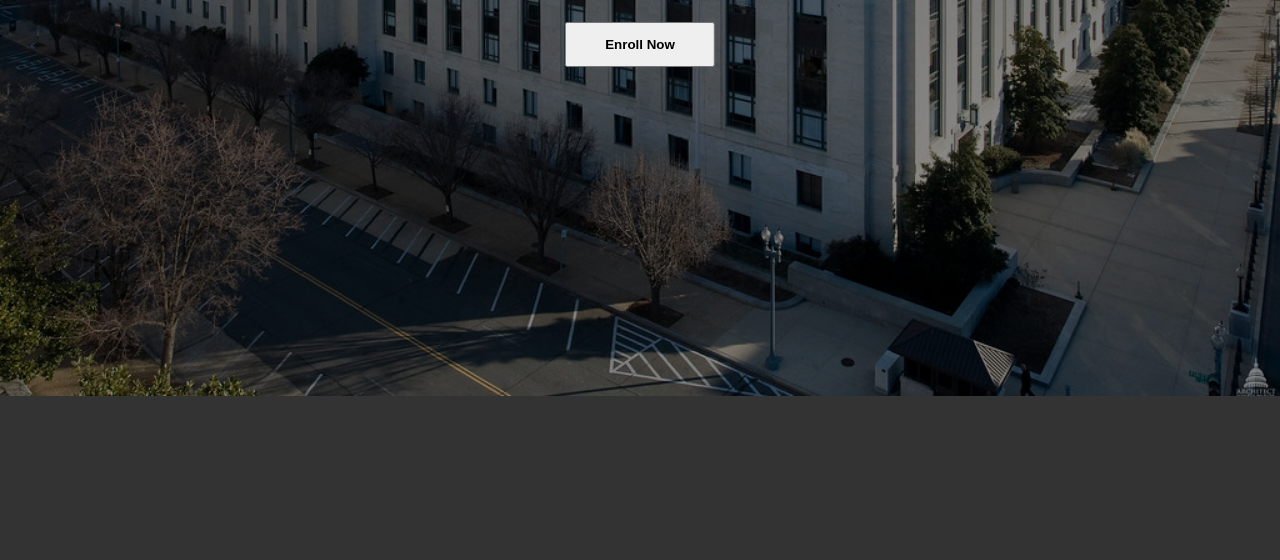
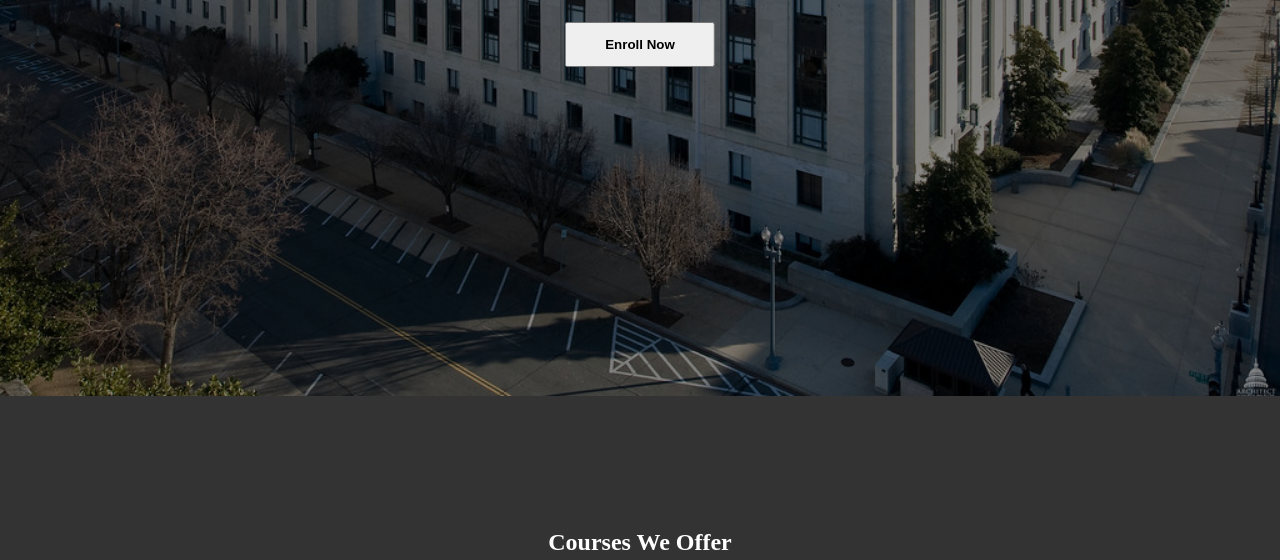
Before and after one commit to Ohidson/University-Web-Site, a plain HTML site: page index.html in a window 1280 px wide. Shown: the part 404-964 px from the top of the page. Before the commit the page ends 800 px from the top, so only its background shows below. Drawn offline with Linux system fonts and the light colour scheme.

Commit message:
updated a section, am off to bird

```diff
--- a/index.html
+++ b/index.html
@@ -14,6 +14,9 @@
       <button type="button" class="btn">Enroll Now</button>
     </div>
   </div>
+  <section id="section">
+    <h1>Courses We Offer</h1>
+  </section>
   <script src="script.js"></script>
 </body>
 </html>
--- a/style.css
+++ b/style.css
@@ -36,3 +36,12 @@ body{
   margin-top: 25px;
   font-weight: 600;
 }
+
+#section{
+  padding-top: 10%;
+  text-align: center;
+}
+
+#section h1{
+  font-size: 24px;
+}
```
